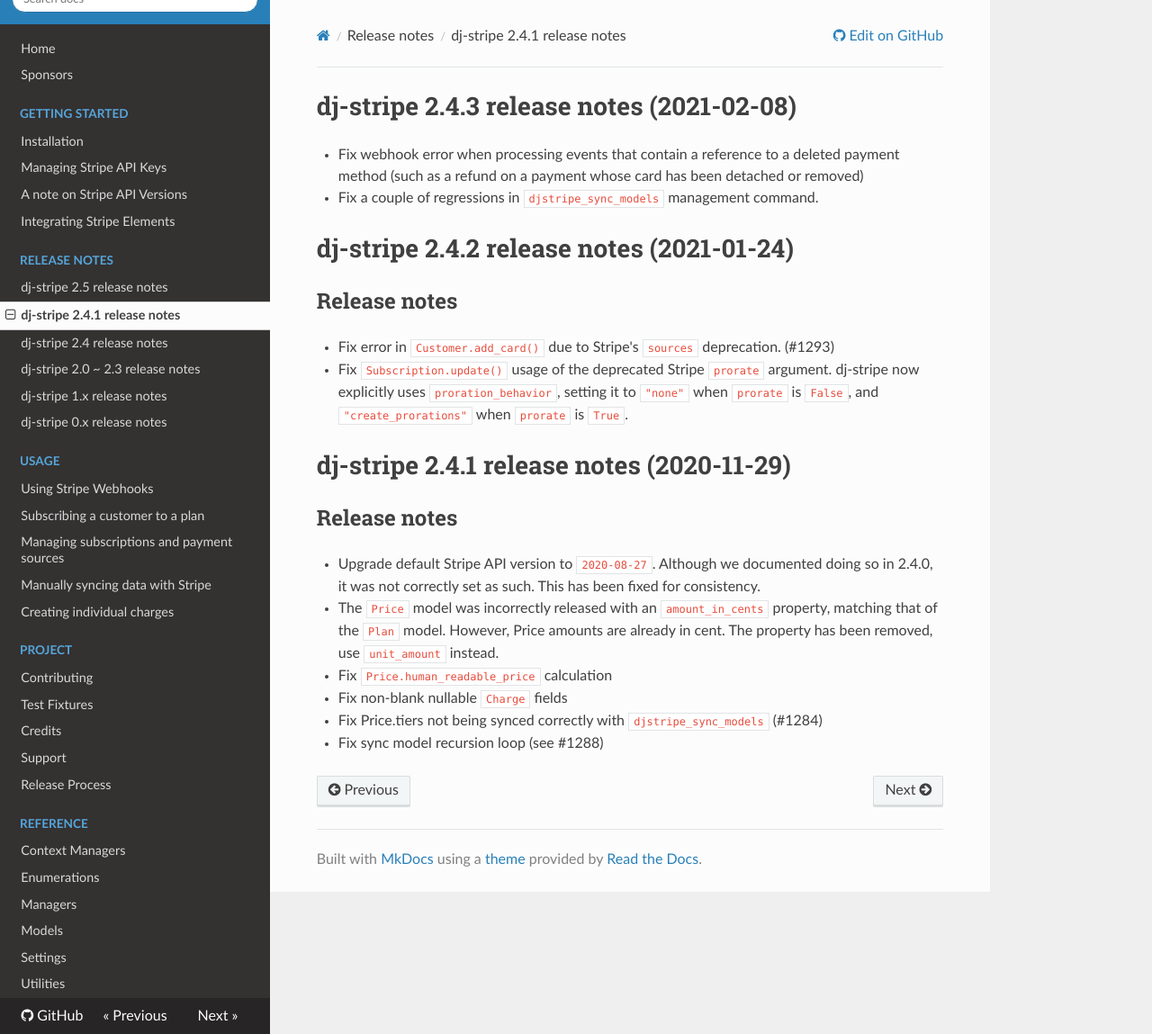
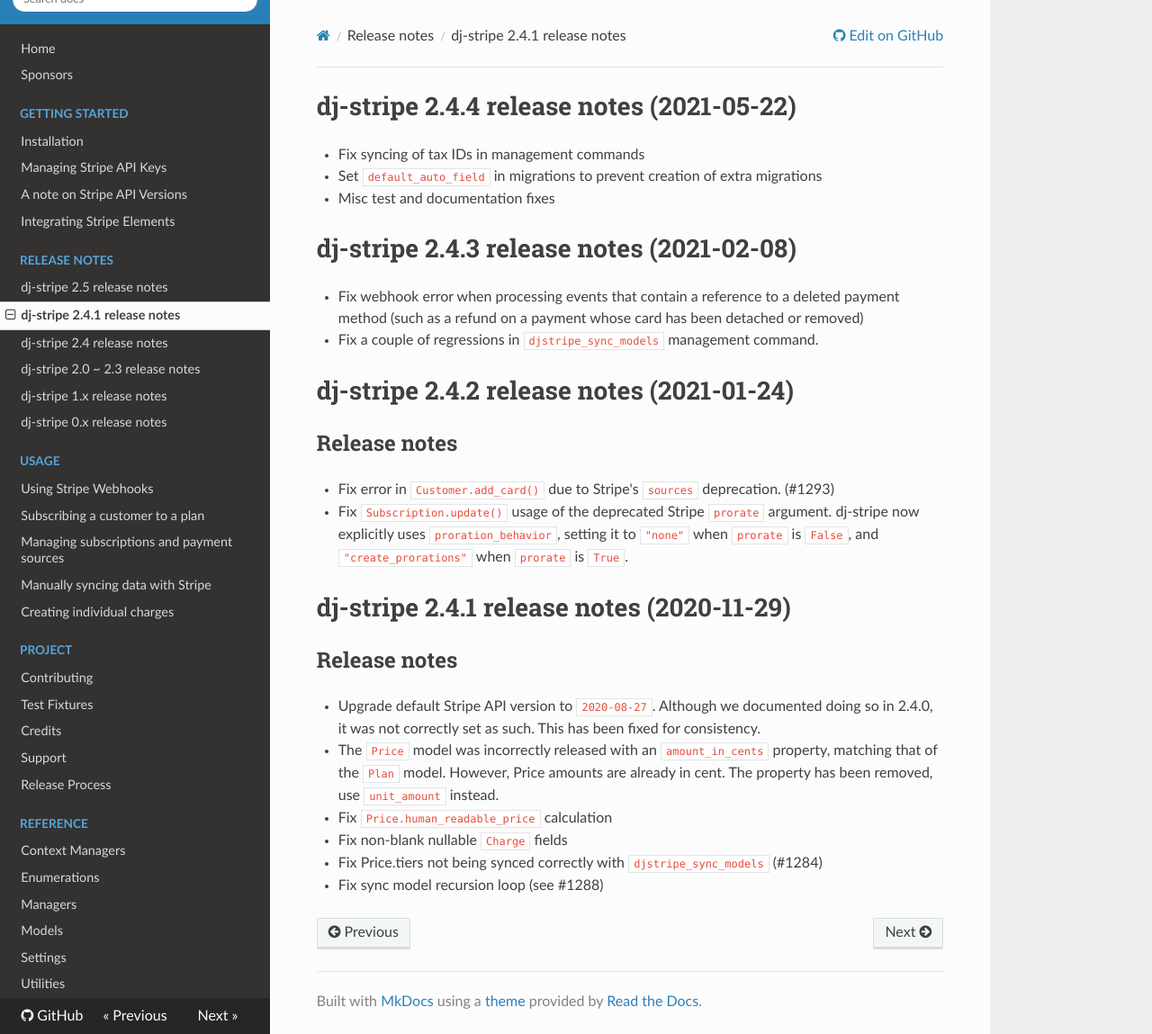
Before and after one commit to dj-stripe/dj-stripe, an MkDocs documentation site: the page built from docs/history/2_4_x.md, in a window 1280 px wide and 1149 px high. Shown: the whole window at 90% size. Built offline with MkDocs 1.6.1, drawn with Linux system fonts in a browser that asks for light colours; nearby versions of some CDN libraries.

Commit message:
Release 2.4.4

```diff
--- a/docs/history/2_4_x.md
+++ b/docs/history/2_4_x.md
@@ -1,3 +1,9 @@
+# dj-stripe 2.4.4 release notes (2021-05-22)
+
+-   Fix syncing of tax IDs in management commands
+-   Set `default_auto_field` in migrations to prevent creation of extra migrations
+-   Misc test and documentation fixes
+
 # dj-stripe 2.4.3 release notes (2021-02-08)
 
 -   Fix webhook error when processing events that contain a reference to a deleted
--- a/pyproject.toml
+++ b/pyproject.toml
@@ -1,6 +1,6 @@
 [tool.poetry]
 name = "dj-stripe"
-version = "2.4.3"
+version = "2.4.4"
 description = "Django + Stripe made easy"
 license = "MIT"
 authors = [
```
